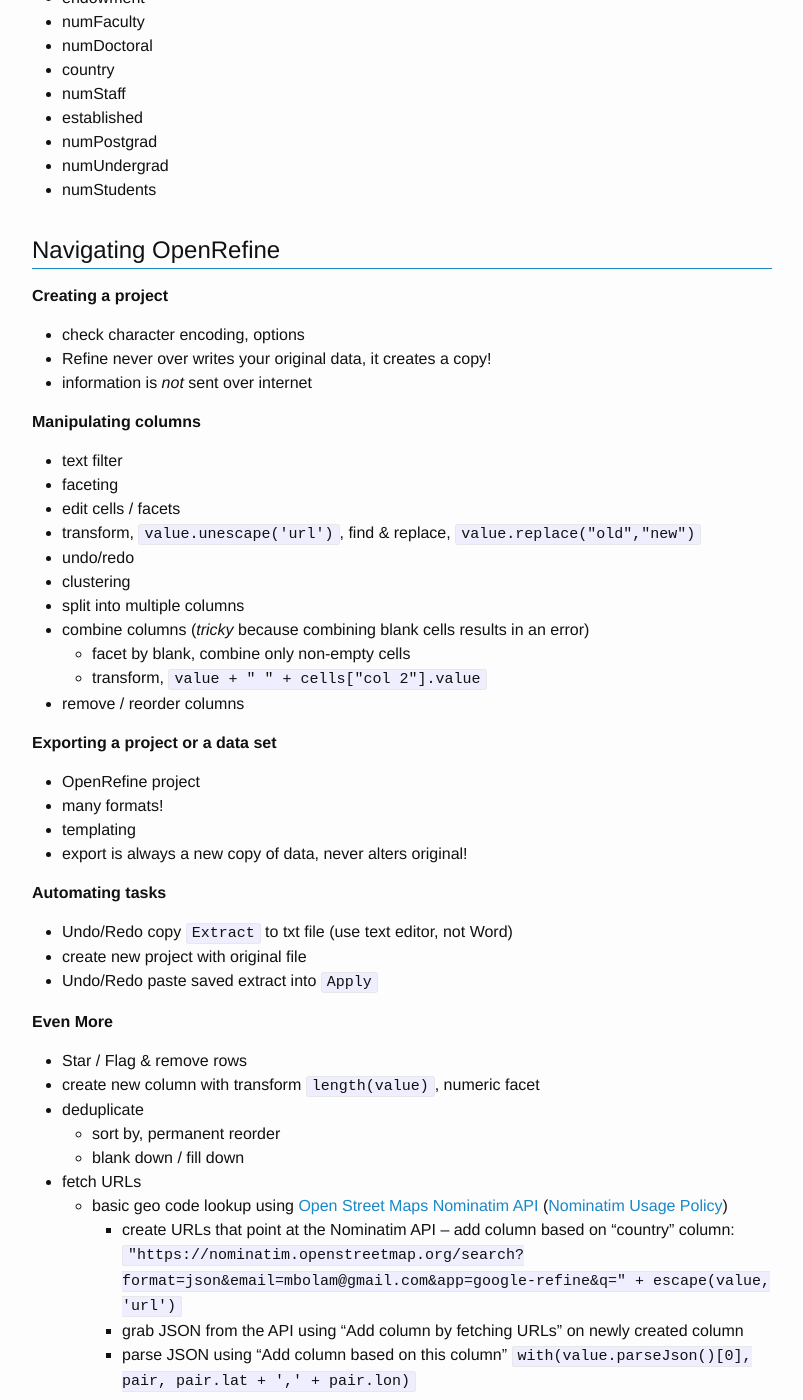
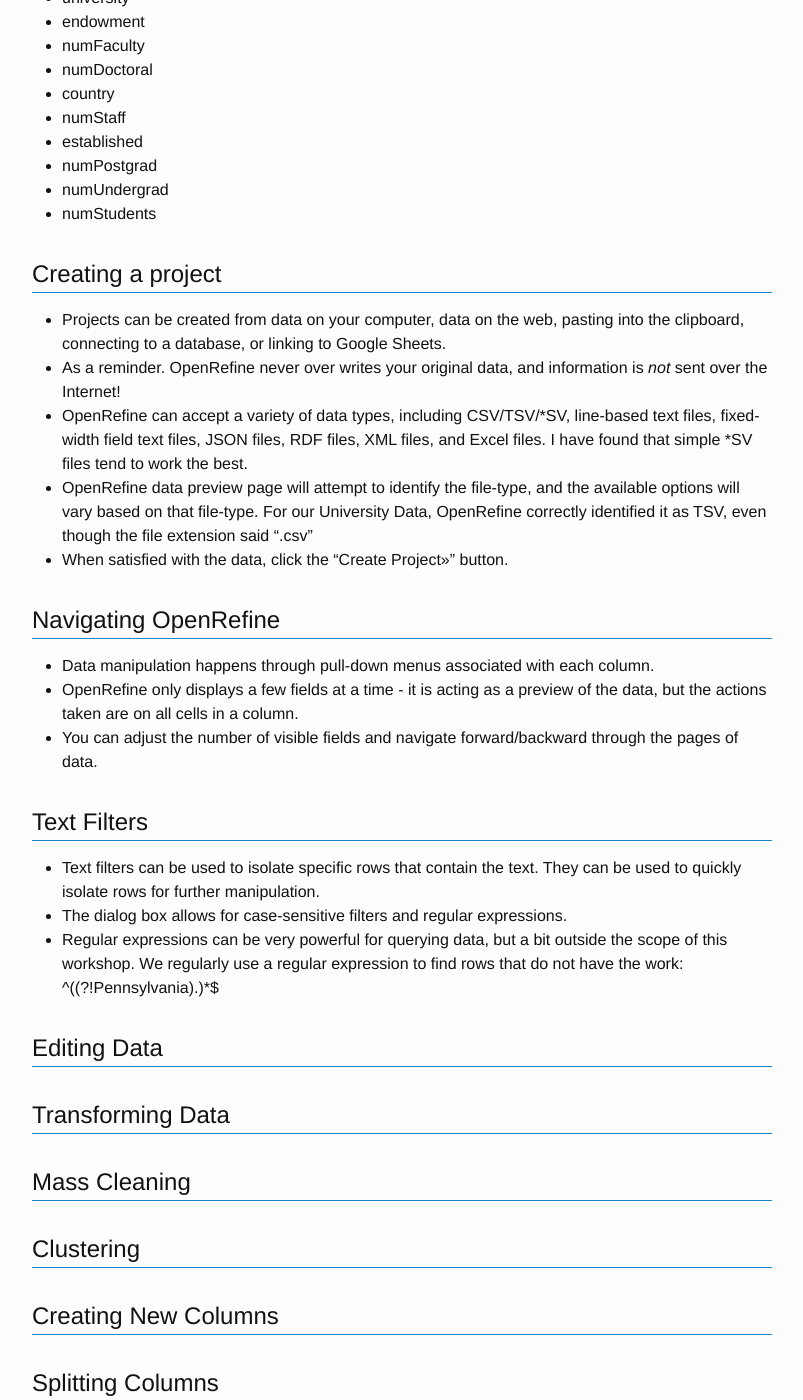
Before and after one commit to mbolam/DSWS_OpenRefine, a Jekyll site: the page built from 4-cleaning.md, in a window 1280 px wide and 1400 px high, scrolled down 502 px. Shown: the whole window, without its empty margins (238-1041 px from the left). Built offline with Jekyll 4.4.1, drawn with Linux system fonts in a browser that asks for light colours; some of the changed text lies outside the part shown.

Commit message:
Update 4-cleaning.md

```diff
--- a/4-cleaning.md
+++ b/4-cleaning.md
@@ -6,10 +6,9 @@ nav: true
 
 # Cleaning Data with OpenRefine
 
-
 ## About the Data
 
-In this demo we are going to play with a data about University endowments harvested from Wikipedia—so it is very *messy*!
+In this demo we are going to play with a data about University endowments harvested from Wikipedia—so it is very *messy*! Since we are trying to demonstrate a lot of features, some of the steps will be very “destructive” to the data (but our original data is still safe).
 
 Download <a href="images/universityData.csv" target="\_blank">`universityData.csv`</a>
 
@@ -27,12 +26,48 @@ The data fields are
 - numUndergrad
 - numStudents
 
+## Creating a project
+  - Projects can be created from data on your computer, data on the web, pasting into the clipboard, connecting to a database, or linking to Google Sheets.
+  - As a reminder. OpenRefine never over writes your original data, and information is *not* sent over the Internet!
+  - OpenRefine can accept a variety of data types, including CSV/TSV/\*SV, line-based text files, fixed-width field text files, JSON files, RDF files, XML files, and Excel files. I have found that simple \*SV files tend to work the best.
+  - OpenRefine data preview page will attempt to identify the file-type, and the available options will vary based on that file-type. For our University Data, OpenRefine correctly identified it as TSV, even though the file extension said ".csv"
+  - When satisfied with the data, click the "Create Project>>" button.
+
 ## Navigating OpenRefine
+  - Data manipulation happens through pull-down menus associated with each column.
+  - OpenRefine only displays a few fields at a time - it is acting as a preview of the data, but the actions taken are on all cells in a column.
+  - You can adjust the number of visible fields and navigate forward/backward through the pages of data.
 
-**Creating a project**
-  - check character encoding, options
-  - Refine never over writes your original data, it creates a copy!
-  - information is *not* sent over internet
+## Text Filters
+  - Text filters can be used to isolate specific rows that contain the text. They can be used to quickly isolate rows for further manipulation.
+  - The dialog box allows for case-sensitive filters and regular expressions.
+  - Regular expressions can be very powerful for querying data, but a bit outside the scope of this workshop. We regularly use a regular expression to find rows that do not have the work:  ^((?!Pennsylvania).)\*$
+
+## Editing Data
+
+## Transforming Data
+
+## Mass Cleaning
+
+## Clustering
+
+## Creating New Columns
+
+## Splitting Columns
+
+## Removing Duplicate Rows
+
+## Manipulating Data Types
+
+## Interacting with Rows
+
+## Exporting a Project or Data Sets
+
+## Automating Workflows
+
+## Fetching Data from a URL
+
+
 
 **Manipulating columns**
   - text filter
```
